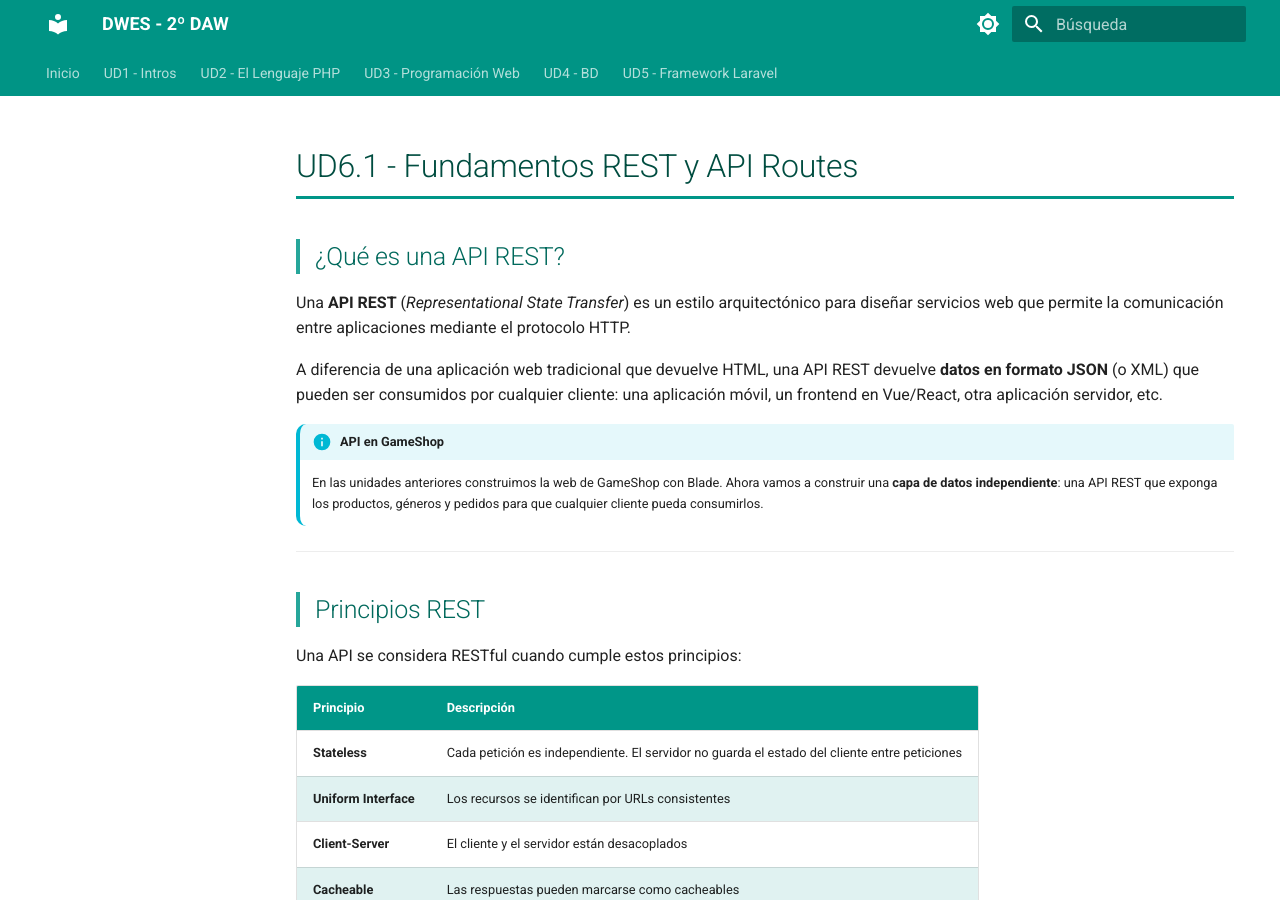
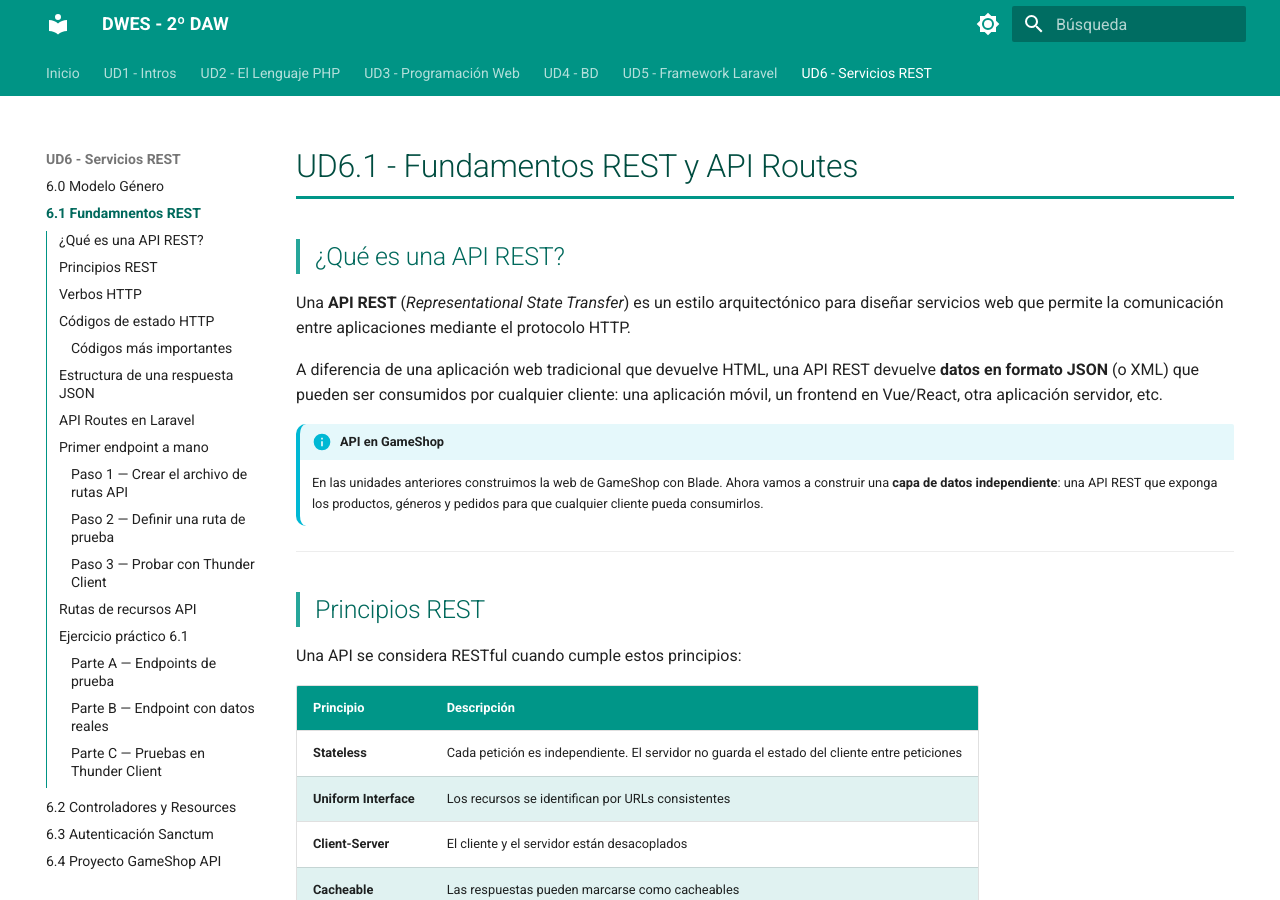
Before and after one commit to fguirau/dwes-2daw, an MkDocs documentation site: the page built from docs/ud6/01_fundamentos_rest.md, in a window 1280 px wide and 900 px high. Built offline with MkDocs 1.6.1 and Material for MkDocs 9.7.7, drawn with Linux system fonts in a browser that asks for light colours.

Commit message:
Add section for UD6 - Servicios REST in mkdocs

```diff
--- a/mkdocs.yml
+++ b/mkdocs.yml
@@ -62,3 +62,9 @@ nav:
     - 5.3 Controladores: ud5/03_controladores.md
     - 5.4 Factory, Seeders y Faker: ud5/04_factory_seeder_faker.md
     - 5.5 Operaciones CRUD: ud5/05_crud.md
+  - UD6 - Servicios REST:
+    - 6.0 Modelo Género: ud6/00_modelo_genero.md
+    - 6.1 Fundamnentos REST: ud6/01_fundamentos_rest.md
+    - 6.2 Controladores y Resources: ud6/02_controladores_resources.md
+    - 6.3 Autenticación Sanctum: ud6/03_sanctum_auth.md
+    - 6.4 Proyecto GameShop API: ud6/04_proyecto_gameshop_api.md
```
